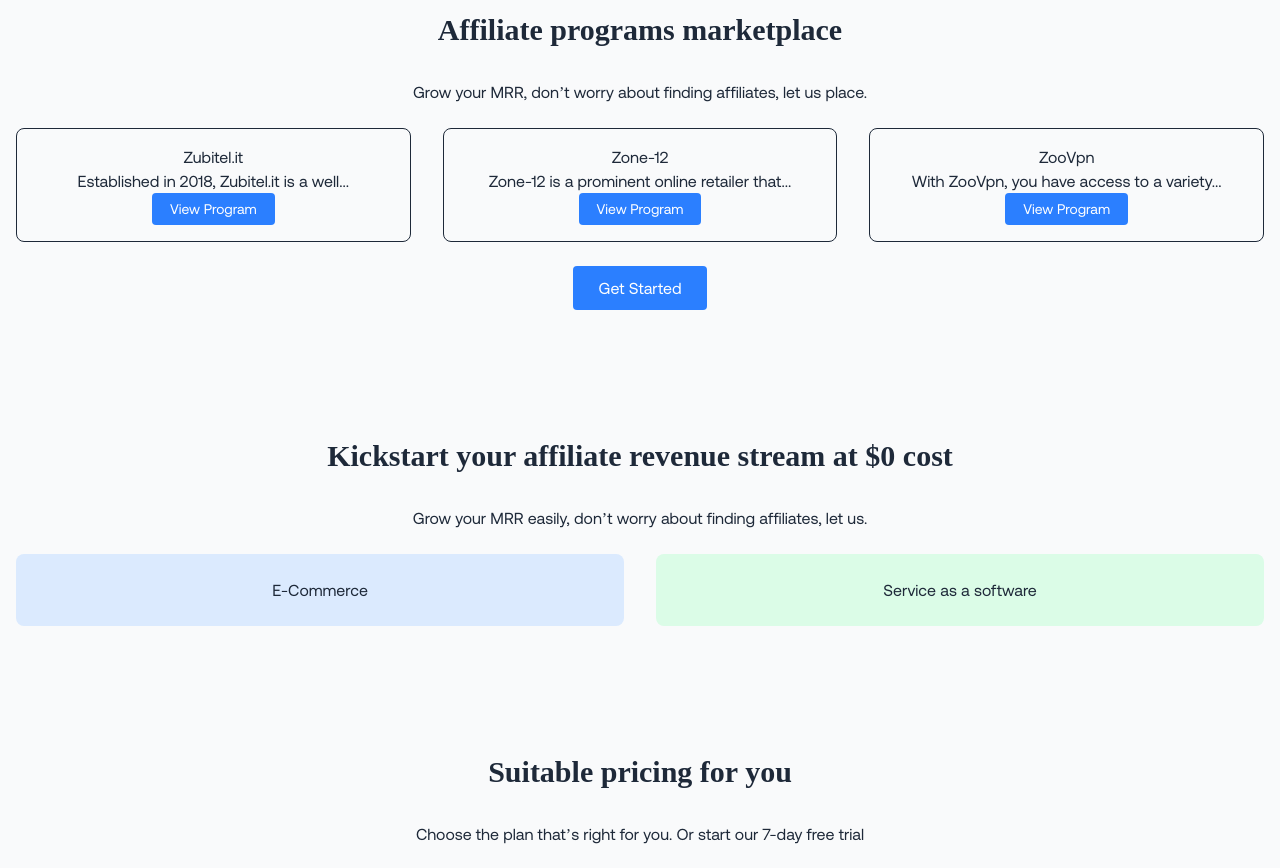
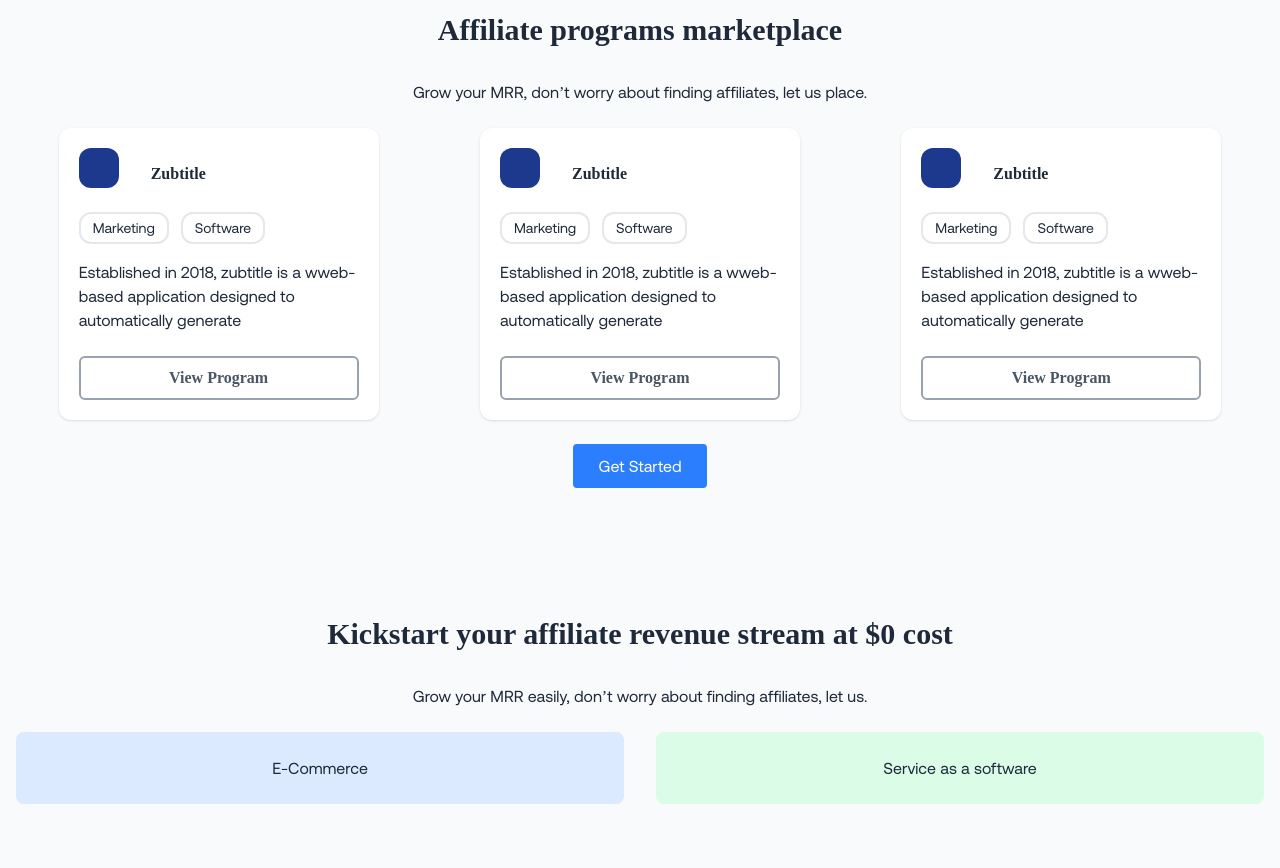
Before and after one commit to fasakinhenry/shoptinz, a React (Vite) app in the folder client/: page / in a window 1280 px wide. Shown: the part 1280-2148 px from the top of the page. Built offline with nearby package versions, Linux system fonts and the light colour scheme; a web font is replaced by a local one.

Commit message:
feat: update the marketplace section

```diff
--- a/client/src/components/landing/marketplace/index.jsx
+++ b/client/src/components/landing/marketplace/index.jsx
@@ -9,27 +9,54 @@
       <p className='mb-6'>
         Grow your MRR, don’t worry about finding affiliates, let us place.
       </p>
-      <div className='grid grid-cols-1 md:grid-cols-3 gap-8'>
-        <div className='border p-4 rounded-lg'>
-          <h3>Zubitel.it</h3>
-          <p>Established in 2018, Zubitel.it is a well...</p>
-          <Button variant='primary' size='sm'>
-            View Program
-          </Button>
+      <div className='flex flex-col justify-around items-center w-full md:flex-row gap-4'>
+        {/* Marketplace card */}
+        <div className='market-card bg-white rounded-xl shadow max-w-80 p-5 flex flex-col text-left'>
+          <header className='flex items-center h-full mb-3'>
+            <div className='w-10 h-10 bg-blue-900 mr-8 mb-3 rounded-xl'></div>
+            <h3 className='text-center font-bold'>Zubtitle</h3>
+          </header>
+          <div className='tag-container flex gap-3 mb-4'>
+            <div className='tag p-1 px-3 border-2 border-gray-200 text-sm rounded-xl'>Marketing</div>
+            <div className='tag p-1 px-3 border-2 border-gray-200 text-sm rounded-xl'>Software</div>
+          </div>
+          <p>
+            Established in 2018, zubtitle is a wweb-based application designed
+            to automatically generate
+          </p>
+          <div className='cta-btn w-full border-2 border-gray-400 p-2 flex justify-center items-center rounded-md mt-6 font-bold text-gray-600'>View Program</div>
         </div>
-        <div className='border p-4 rounded-lg'>
-          <h3>Zone-12</h3>
-          <p>Zone-12 is a prominent online retailer that...</p>
-          <Button variant='primary' size='sm'>
-            View Program
-          </Button>
+        {/* Marketplace card */}
+        <div className='market-card bg-white rounded-xl shadow max-w-80 p-5 flex flex-col text-left'>
+          <header className='flex items-center h-full mb-3'>
+            <div className='w-10 h-10 bg-blue-900 mr-8 mb-3 rounded-xl'></div>
+            <h3 className='text-center font-bold'>Zubtitle</h3>
+          </header>
+          <div className='tag-container flex gap-3 mb-4'>
+            <div className='tag p-1 px-3 border-2 border-gray-200 text-sm rounded-xl'>Marketing</div>
+            <div className='tag p-1 px-3 border-2 border-gray-200 text-sm rounded-xl'>Software</div>
+          </div>
+          <p>
+            Established in 2018, zubtitle is a wweb-based application designed
+            to automatically generate
+          </p>
+          <div className='cta-btn w-full border-2 border-gray-400 p-2 flex justify-center items-center rounded-md mt-6 font-bold text-gray-600'>View Program</div>
         </div>
-        <div className='border p-4 rounded-lg'>
-          <h3>ZooVpn</h3>
-          <p>With ZooVpn, you have access to a variety...</p>
-          <Button variant='primary' size='sm'>
-            View Program
-          </Button>
+        {/* Marketplace card */}
+        <div className='market-card bg-white rounded-xl shadow max-w-80 p-5 flex flex-col text-left'>
+          <header className='flex items-center h-full mb-3'>
+            <div className='w-10 h-10 bg-blue-900 mr-8 mb-3 rounded-xl'></div>
+            <h3 className='text-center font-bold'>Zubtitle</h3>
+          </header>
+          <div className='tag-container flex gap-3 mb-4'>
+            <div className='tag p-1 px-3 border-2 border-gray-200 text-sm rounded-xl'>Marketing</div>
+            <div className='tag p-1 px-3 border-2 border-gray-200 text-sm rounded-xl'>Software</div>
+          </div>
+          <p>
+            Established in 2018, zubtitle is a wweb-based application designed
+            to automatically generate
+          </p>
+          <div className='cta-btn w-full border-2 border-gray-400 p-2 flex justify-center items-center rounded-md mt-6 font-bold text-gray-600'>View Program</div>
         </div>
       </div>
       <Button variant='primary' size='md' className='mt-6'>
```
